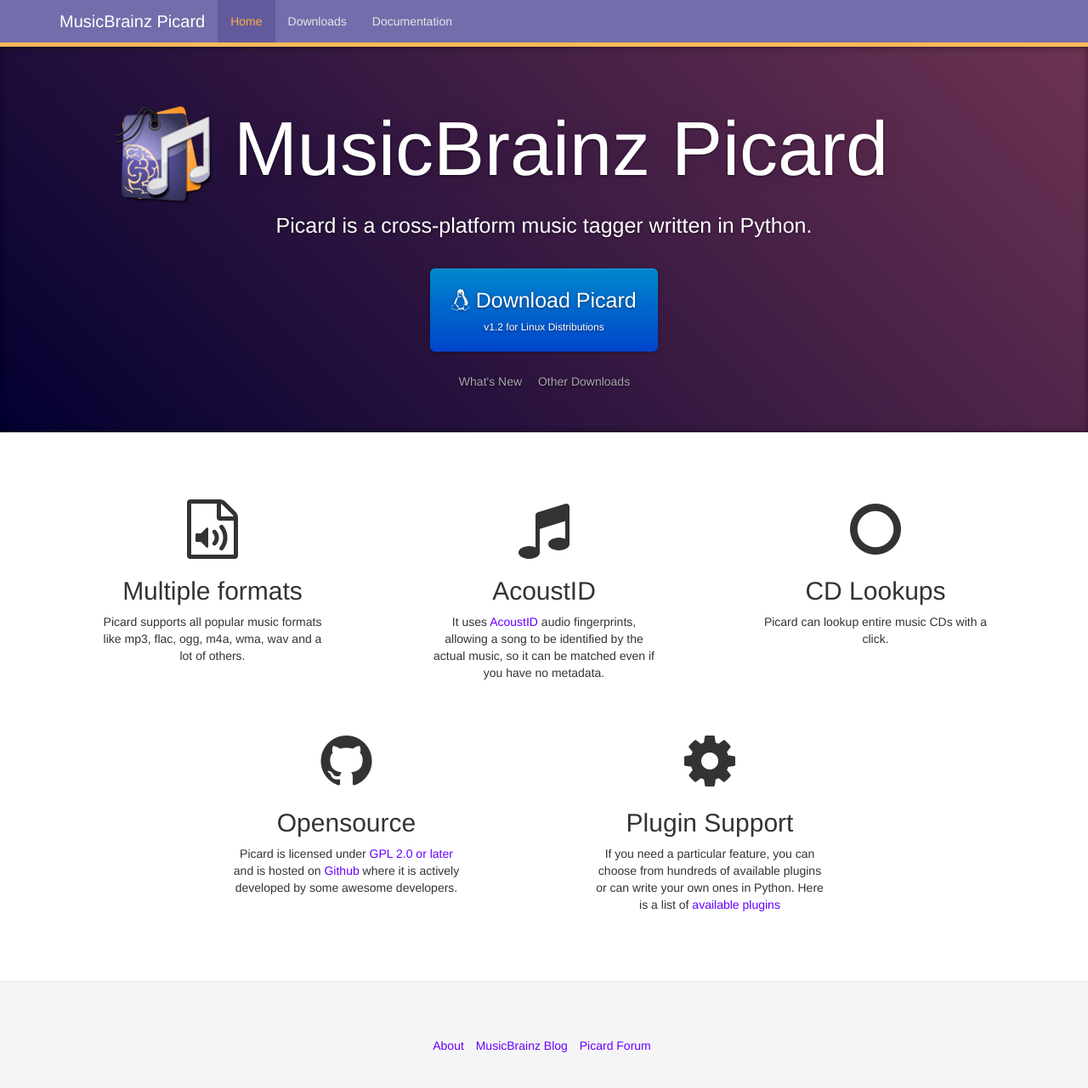
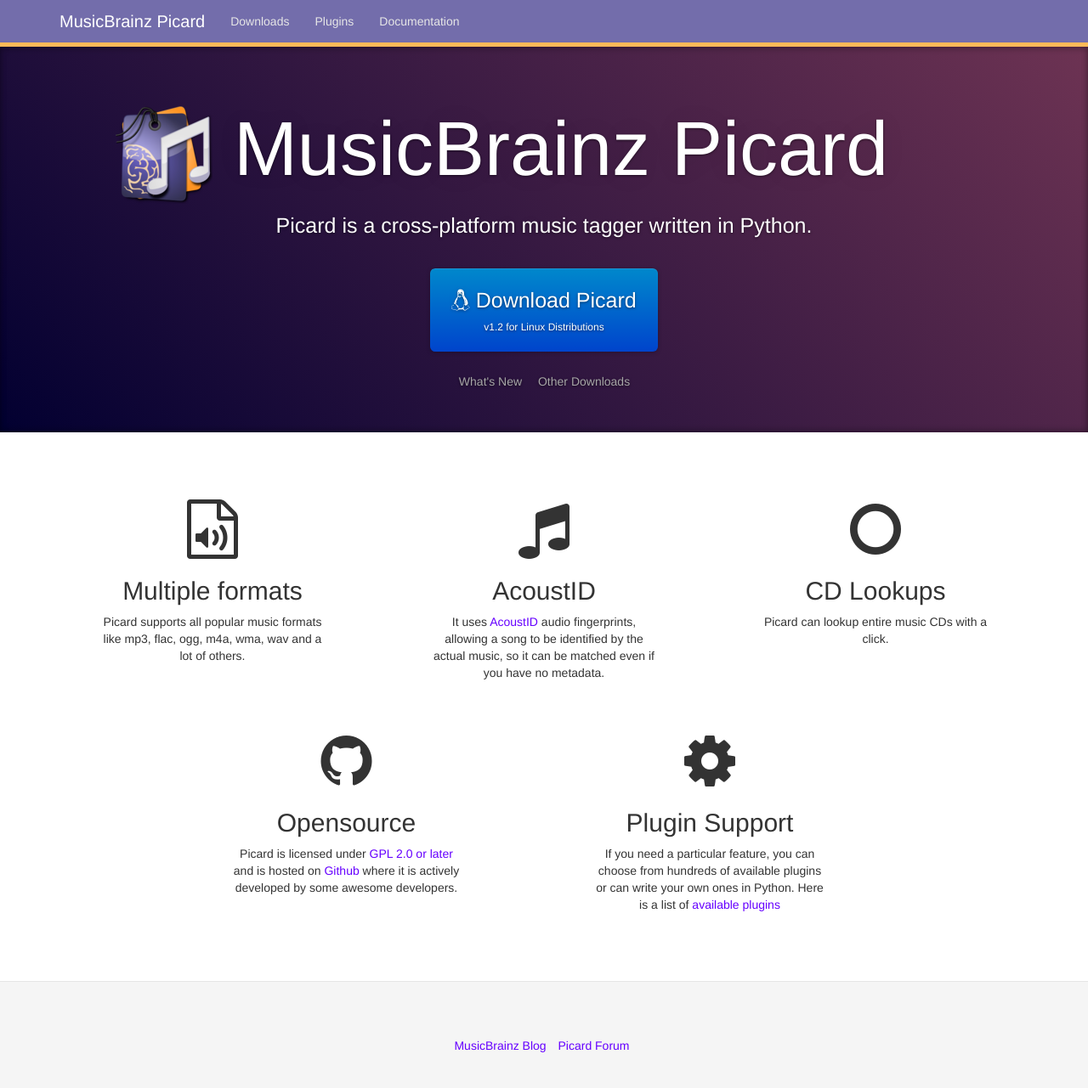
Before and after one commit to metabrainz/picard-website, a Flask app: page / in a window 1280 px wide. Shown: the whole page at 85% size. Run offline with Flask 2, Linux system fonts and the light colour scheme; style sheets or scripts are compiled from the project's sources; parts of the project's set-up code (start-up, migrations or seed data) failed here and were passed over; some libraries are stand-ins or nearby versions; grey boxes are pictures that could not be loaded.

Commit message:
Minor Tweaks
Removed Home button from main navbar.

Removed About link from footer.

```diff
--- a/templates/base.html
+++ b/templates/base.html
@@ -43,8 +43,8 @@
         </div>
         <div class="navbar-collapse collapse">
           {% set navigation_bar = [
-              ("/", "index", "Home"),
               ("/downloads/", "downloads", "Downloads"),
+              ("/plugins/", "plugins", "Plugins"),
               ("/docs/", "docs", "Documentation"),
           ] -%}
           {% set active_page = active_page | default("index") -%}
@@ -73,7 +73,6 @@
         </ul>
 
         <ul class="list-inline">
-          <li><a href="#about">About</a></li>
           <li><a href="http://blog.musicbrainz.org/">MusicBrainz Blog</a></li>
           <li><a href="http://forums.musicbrainz.org/viewforum.php?id=2">Picard Forum</a></li>
         </ul>
```
